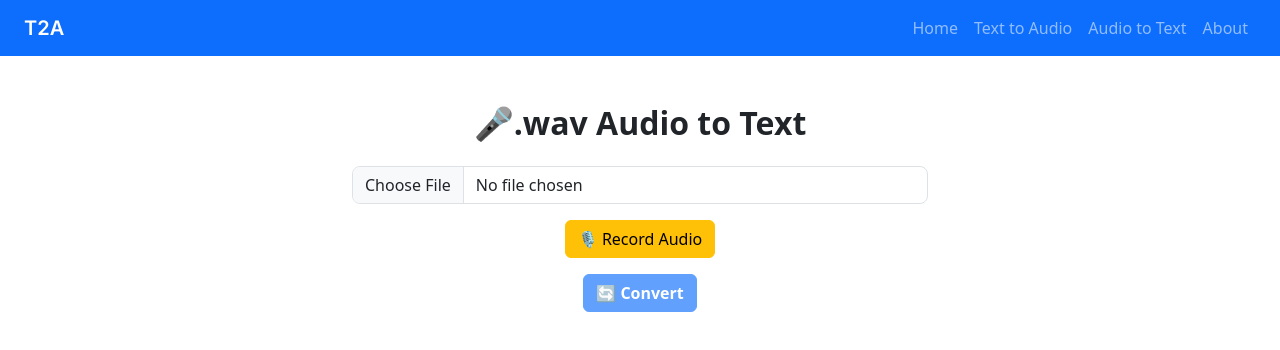
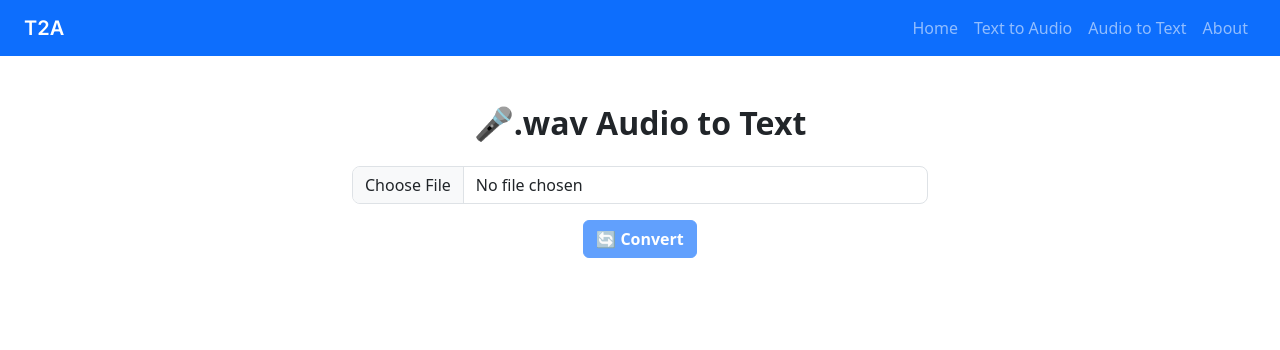
Before and after one commit to Vigneshdeveloper69/T2A-Client, a React (Create React App) app: page /T2A-Client/audio-to-text in a window 1280 px wide. Shown: the top 350 px of the page. Built offline with nearby package versions, Linux system fonts and the light colour scheme.

Commit message:
Update AudioToText.jsx

```diff
--- a/src/pages/AudioToText.jsx
+++ b/src/pages/AudioToText.jsx
@@ -88,9 +88,7 @@ export default function AudioToText() {
         onChange={handleFileUpload}
       />
 
-      <button className={`btn ${isRecording ? "btn-danger" : "btn-warning"} mb-3`} onClick={handleRecord}>
-        {isRecording ? "⏹️ Stop Recording" : "🎙️ Record Audio"}
-      </button>
+
 
       <button className="btn btn-primary mb-4" onClick={handleConvert} disabled={!audioFile}>
         🔄 Convert
```
